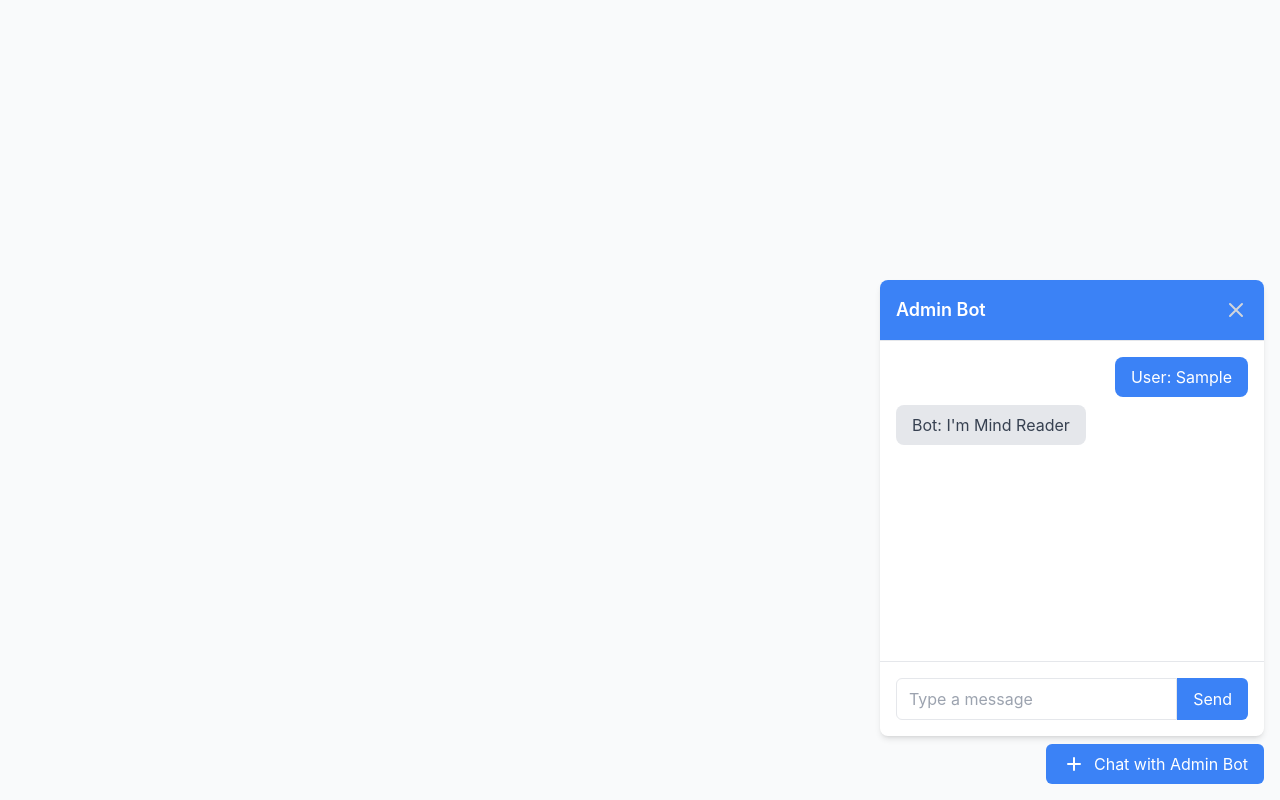
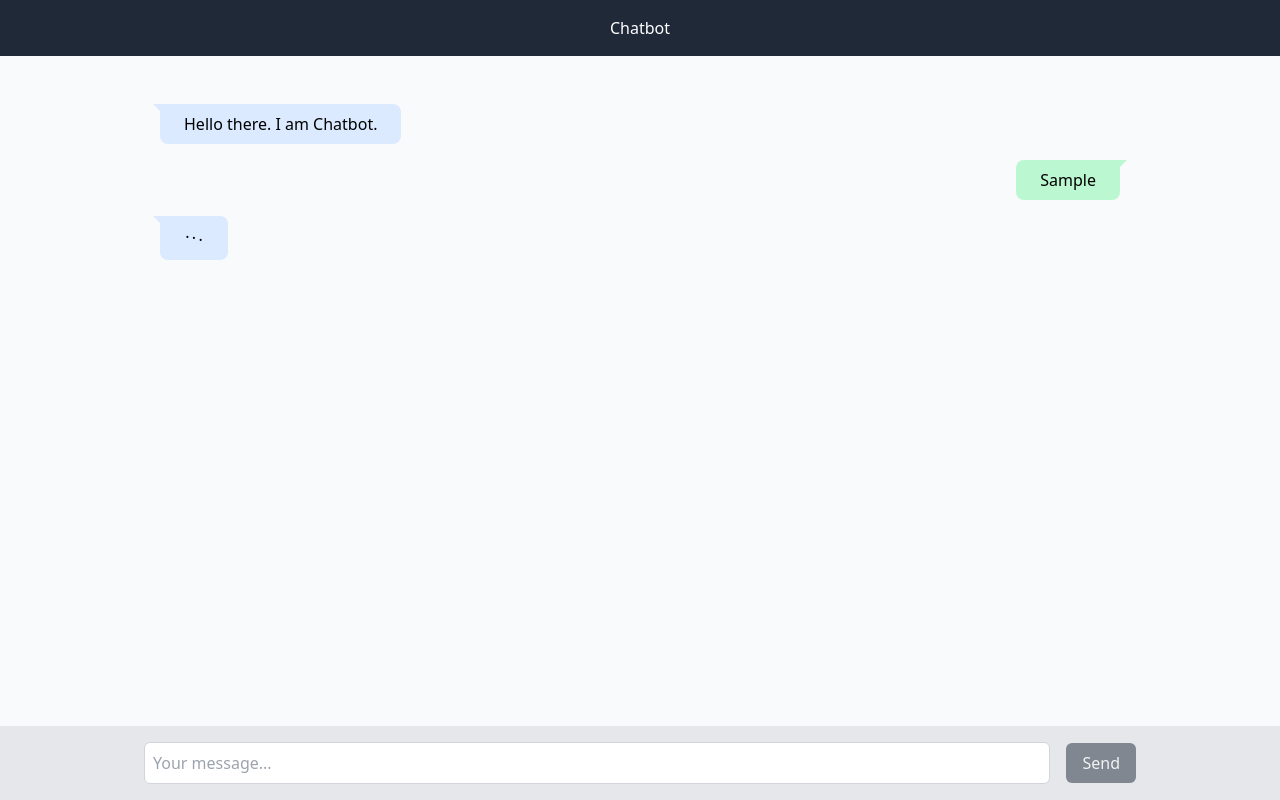
Before and after one commit to sajithapislk/chatbot, a Vue app: page / in a window 1280 px wide. Both pictures are taken after typing "Sample" into the empty fields and a click on the button "Send". Built offline with nearby package versions, Linux system fonts and the light colour scheme.

Commit message:
add animation for this

```diff
--- a/src/App.vue
+++ b/src/App.vue
@@ -1,75 +1,122 @@
 <script setup>
-import { ref, reactive } from 'vue';
-import intentsData1 from './datasets/intents.json';
-import intentsData2 from './datasets/intents1.json';
+import { ref, reactive, onMounted } from 'vue';
 import BotService from './services/BotService';
 
 const userInput = ref('');
 const messages = reactive([]);
 
-const botService = new BotService(intentsData1, intentsData2);
+const showTyping = ref(false);
+const waitingOnResponse = ref(false);
+
+const mockTypingAfter = 1500;
+const mockResponseAfter = 3000;
+
+const botService = new BotService();
 
 const sendMessage = () => {
+  if (waitingOnResponse.value) return;
+  waitingOnResponse.value = true;
+
   const userMessage = userInput.value.trim();
 
   if (userMessage !== '') {
-    messages.push({
+    messages.push(ref({
       id: messages.length,
-      text: `User: ${userMessage}`,
+      text: userMessage,
       sender: 'user',
-    });
+      beingTyped: false
+    }));
 
-    const response = botService.getResponse(userMessage);
-    messages.push({
-      id: messages.length,
-      text: `Bot: ${response}`,
-      sender: 'bot',
-    });
+    const responseMessage = botService.getResponse(userMessage);
+    setTimeout(() => {
+      showTyping.value = true;
+    }, mockTypingAfter);
+
+    setTimeout(() => {
+      showTyping.value = false;
+
+      typeOutResponse(responseMessage);
+    }, mockResponseAfter);
+
 
     userInput.value = '';
   }
 };
+
+const mockResponse = () => {
+  setTimeout(() => {
+    showTyping.value = true;
+  }, mockTypingAfter);
+
+  setTimeout(() => {
+    showTyping.value = false;
+
+    const responseMessage = 'Hello there. I am Chatbot.';
+    typeOutResponse(responseMessage);
+  }, mockResponseAfter);
+};
+
+const typeOutResponse = (message) => {
+  showTyping.value = false;
+  let responseMessage = ref({ id: messages.length, sender: 'bot', text: '', beingTyped: true });
+  messages.push(responseMessage);
+  let i = 0;
+  const interval = setInterval(() => {
+    responseMessage.value.text += message.charAt(i);
+    i++;
+    if (i > message.length - 1) {
+      waitingOnResponse.value = false;
+      responseMessage.value.beingTyped = false;
+      clearInterval(interval);
+    }
+  }, 30);
+  console.log(responseMessage.value);
+};
+
+onMounted(() => {
+  mockResponse();
+});
 </script>
 
 <template>
-  <div class="fixed bottom-0 right-0 mb-4 mr-4">
-    <button id="open-chat"
-      class="bg-blue-500 text-white py-2 px-4 rounded-md hover:bg-blue-600 transition duration-300 flex items-center">
-      <svg xmlns="http://www.w3.org/2000/svg" class="w-6 h-6 mr-2" fill="none" viewBox="0 0 24 24"
-        stroke="currentColor">
-        <path stroke-linecap="round" stroke-linejoin="round" stroke-width="2" d="M12 6v6m0 0v6m0-6h6m-6 0H6"></path>
-      </svg>
-      Chat with Admin Bot
-    </button>
-  </div>
-  <div id="chat-container" class="fixed bottom-16 right-4 w-96">
-    <div class="bg-white shadow-md rounded-lg max-w-lg w-full">
-      <div class="p-4 border-b bg-blue-500 text-white rounded-t-lg flex justify-between items-center">
-        <p class="text-lg font-semibold">Admin Bot</p>
-        <button id="close-chat" class="text-gray-300 hover:text-gray-400 focus:outline-none focus:text-gray-400">
-          <svg xmlns="http://www.w3.org/2000/svg" class="w-6 h-6" fill="none" viewBox="0 0 24 24" stroke="currentColor">
-            <path stroke-linecap="round" stroke-linejoin="round" stroke-width="2" d="M6 18L18 6M6 6l12 12"></path>
-          </svg>
-        </button>
+  <div class="w-screen h-screen bg-gray-50 flex flex-col" x-data="chat">
+
+    <div class="bg-gray-800 flex justify-center p-4">
+      <span class="text-white text-bold">Chatbot</span>
+    </div>
+
+    <div class="w-full max-w-screen-lg flex-1 m-auto p-8 my-4 pb-20">
+      <div class="flex flex-col">
+
+        <template v-for="message in messages">
+          <div class="message rounded-lg py-2 px-6 mb-4"
+            :class="message.value.sender === 'bot' ? 'assistant bg-blue-100 border-blue-100 self-start' : 'user bg-green-200 border-green-200 self-end'">
+            <span v-text="message.value.text"></span>
+            <template v-if="message.value.beingTyped">
+              <span class="w-2.5 bg-gray-600 h-4 inline-block -mb-0.5 align-baseline blink"></span>
+            </template>
+          </div>
+        </template>
+
+        <template v-if="showTyping">
+          <div class="message assistant rounded-lg py-2.5 px-6 mb-4 bg-blue-100 border-blue-100 self-start">
+            <div class="type-indicator">
+              <span>.</span><span>.</span><span>.</span>
+            </div>
+          </div>
+        </template>
+
       </div>
-      <div id="chatbox" class="p-4 h-80 overflow-y-auto">
-        <!-- Chat messages will be displayed here -->
-       <template v-for="(row, index) in messages">
-        <div class="mb-2 text-right" v-if="row.sender == 'user'">
-          <p class="bg-blue-500 text-white rounded-lg py-2 px-4 inline-block">{{row.text}}</p>
-        </div>
-        <div class="mb-2" v-else>
-          <p class="bg-gray-200 text-gray-700 rounded-lg py-2 px-4 inline-block">{{row.text}}
-          </p>
-        </div>
-       </template>
-      </div>
-      <div class="p-4 border-t flex">
-        <input v-model="userInput" @keyup.enter="sendMessage" type="text" placeholder="Type a message"
-          class="w-full px-3 py-2 border rounded-l-md focus:outline-none focus:ring-2 focus:ring-blue-500">
-        <button @click="sendMessage"
-          class="bg-blue-500 text-white px-4 py-2 rounded-r-md hover:bg-blue-600 transition duration-300">Send</button>
-      </div>
+
+    </div>
+    <div class="fixed inset-x-0 bottom-0 bg-gray-200">
+      <form class="max-w-screen-lg m-auto w-full p-4 flex space-x-4 justify-center items-center"
+        @submit.prevent="sendMessage">
+        <input id="message" type="text" autocomplete="off" class="border rounded-md p-2 flex-1 border-gray-300"
+          v-model="userInput" @keyup.enter="sendMessage" placeholder="Your message..." />
+        <button class="bg-gray-800 text-white px-4 py-2 rounded-md"
+          :class="{ 'opacity-50': waitingOnResponse }">Send</button>
+      </form>
     </div>
   </div>
 </template>
--- a/src/assets/main.css
+++ b/src/assets/main.css
@@ -1,9 +1,69 @@
-body {
-    margin: 0;
-    background-color: #f9fafb;
-    font-family: Inter;
+/* custome css */
+
+.message {
+  position: relative;
+}
+
+.message:after {
+  content: "";
+  top: 0;
+  position: absolute;
+  border: 0.75em solid transparent;
+  border-top-color: blue;
+  display: block;
+}
+
+.message.assistant:after {
+  left: -0.45em;
+  border-top-color: inherit;
+}
+
+.message.user:after {
+  right: -0.45em;
+  border-top-color: inherit;
+}
+
+.type-indicator span {
+  display: inline-block;
+  padding: 0 0.075em;
+  animation: type-indicator 1s ease-in-out infinite;
+  transform: translateY(0);
+}
+
+.type-indicator span:nth-child(2) {
+  animation-delay: 150ms;
+}
+
+.type-indicator span:nth-child(3) {
+  animation-delay: 300ms;
+}
+
+@keyframes type-indicator {
+  0% {
+    transform: none;
+    animation-timing-function: cubic-bezier(0, 0, 0.2, 1);
   }
+  50% {
+    transform: translateY(-25%);
+    animation-timing-function: cubic-bezier(0.8, 0, 1, 1);
+  }
+}
 
-  * {
-    box-sizing: border-box;
+.blink {
+  animation: blink 1.25s infinite;
+}
+
+@keyframes blink {
+  0% {
+    opacity: 1;
   }
+  69% {
+    opacity: 1;
+  }
+  70% {
+    opacity: 0;
+  }
+  100% {
+    opacity: 0;
+  }
+}
--- a/src/services/BotService.js
+++ b/src/services/BotService.js
@@ -1,6 +1,8 @@
 // BotService.js
+import intents1 from './../datasets/intents.json';
+import intents2 from './../datasets/intents1.json';
 class BotService {
-    constructor(intents1, intents2) {
+    constructor() {
       this.intents = [...intents1.intents, ...intents2.intents];
     }
 
```
